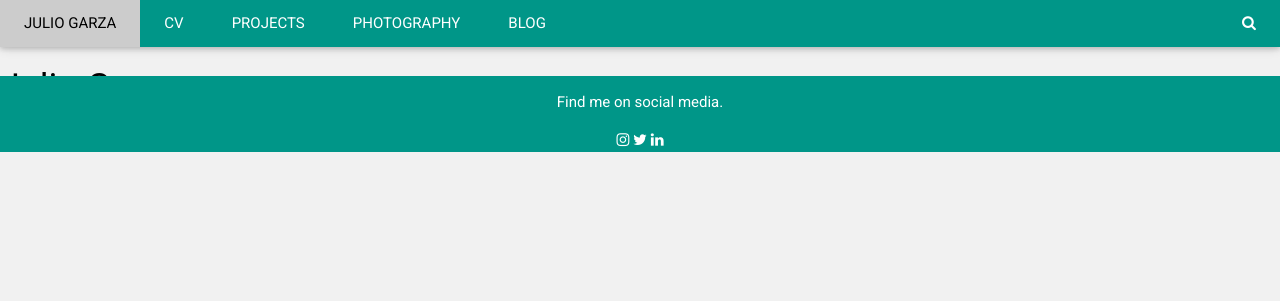
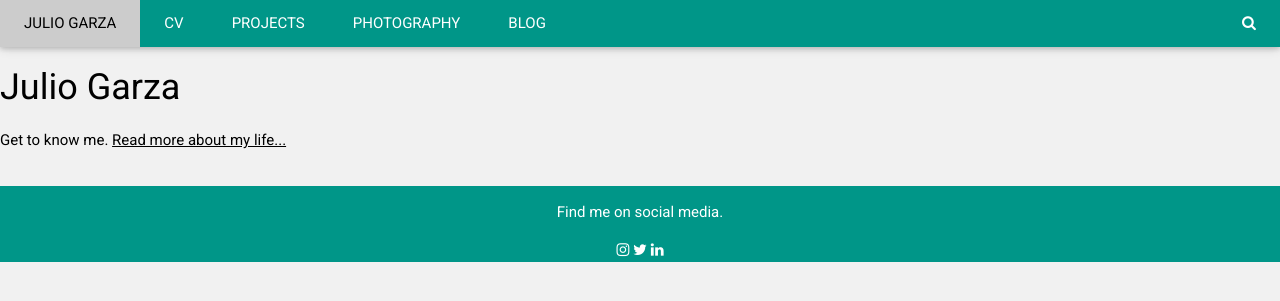
Before and after one commit to juliogarza/juliogarza.github.io, a Jekyll site: the page built from index.html, in a window 1280 px wide. Shown: the top 301 px of the page. Built offline with Jekyll 4.4.1, drawn with Linux system fonts in a browser that asks for light colours.

Commit message:
Update default.html

```diff
--- a/_layouts/default.html
+++ b/_layouts/default.html
@@ -48,7 +48,7 @@ html,body,h1,h2,h3,h4,h5,h6 {font-family: "Roboto", sans-serif}
 </div>
 	</nav>
 
-		<div class="container" style="max-width:2000px;margin-top:60px;margin-bottom:95px;">
+		<div class="container" style="max-width:2000px;margin-top:60px;margin-bottom:95px; padding-bottom: 95px">
  		           {{ content }}
 		</div><!-- /.container -->
 
```
